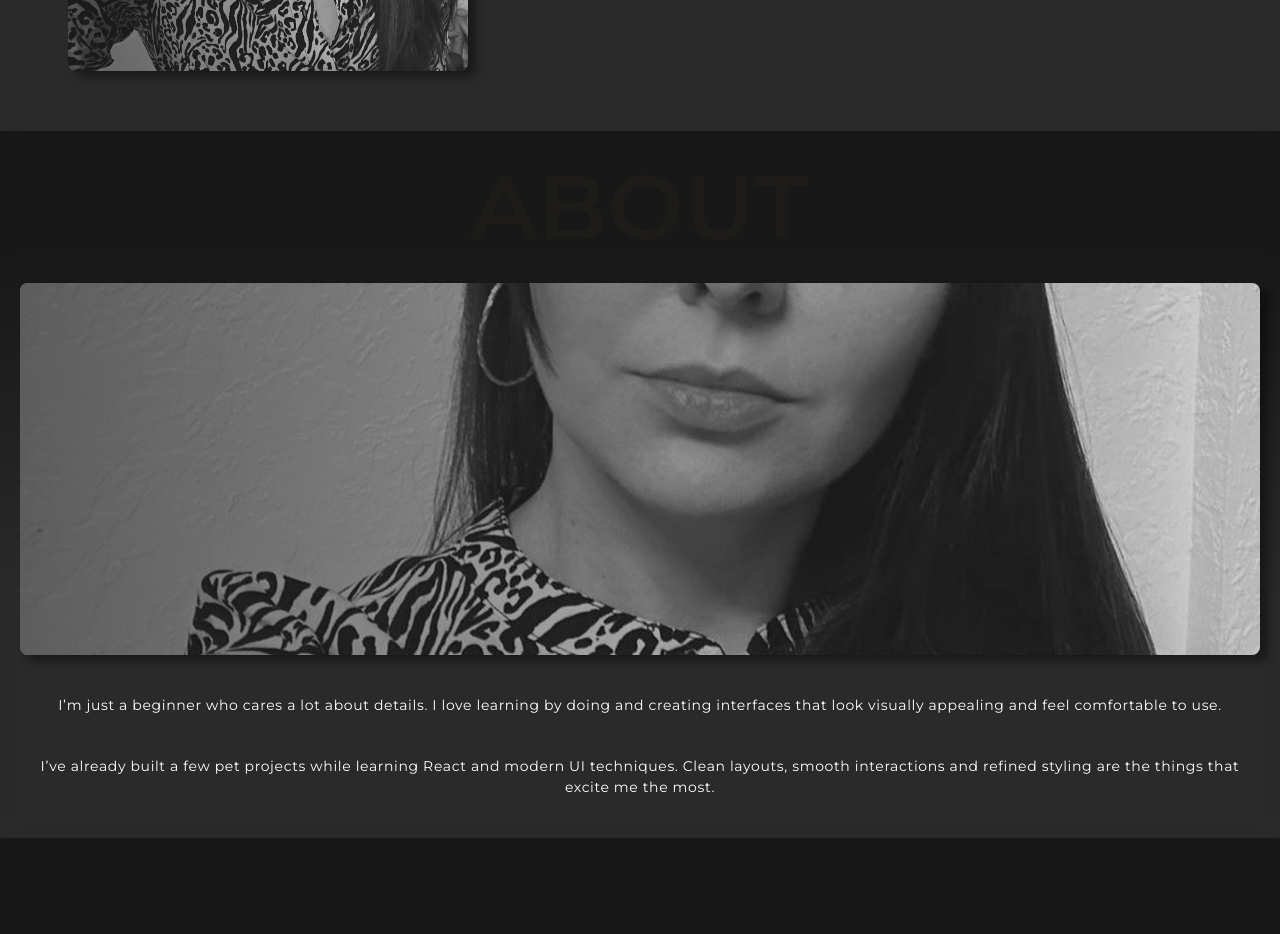
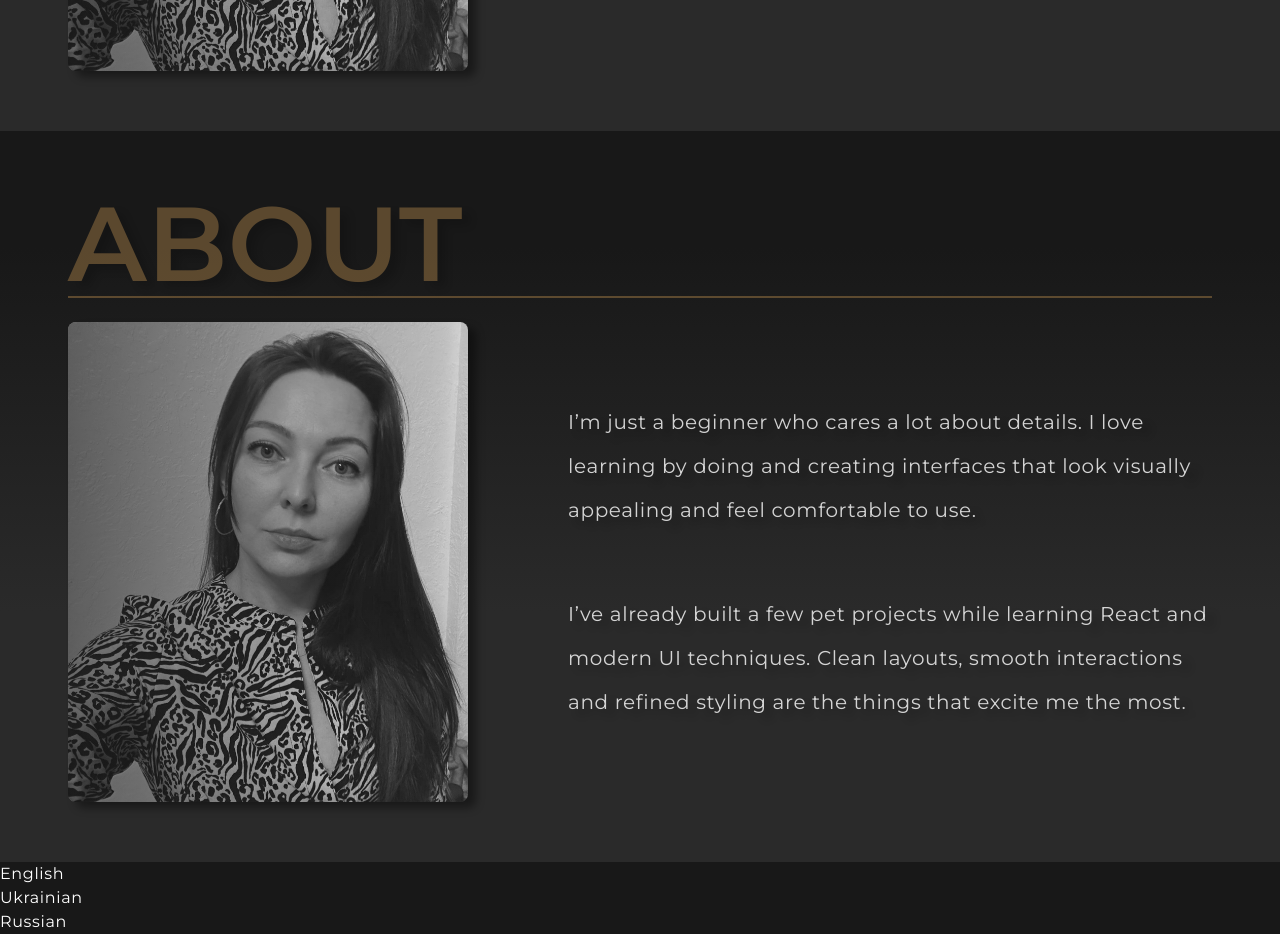
Before and after one commit to klyuchukviktoriya/portfolio, a React (Vite) app: page / in a window 1280 px wide. Shown: the part 1400-2334 px from the top of the page. Before the commit the page ends 2238 px from the top, so only its background shows below. Built offline with nearby package versions, Linux system fonts and the light colour scheme.

Commit message:
skill row

```diff
--- /dev/null
+++ b/src/components/SkillRow/SkillRow.jsx
@@ -0,0 +1,18 @@
+import css from "./SkillRow.module.scss";
+export default function SkillRow({ name, value, icon }) {
+  return (
+    <li className={css.skill}>
+      {icon && (
+        <svg className={css.icon}>
+          <use href={`/sprite.svg#icon-${icon}`} />
+        </svg>
+      )}
+
+      <span className={css.label}>{name}</span>
+
+      <div className={css.line}>
+        <span style={{ left: `${value}%` }} />
+      </div>
+    </li>
+  );
+}
--- a/src/components/Skills/Skills.jsx
+++ b/src/components/Skills/Skills.jsx
@@ -1,3 +1,5 @@
+import { languages } from "@/helpers/constants";
+import SkillRow from "../SkillRow/SkillRow";
 import css from "./Skills.module.scss";
 
 export default function Skills() {
@@ -5,25 +7,29 @@ export default function Skills() {
     <section className={css.about}>
       <div className={`${css.about__container} ${css.container}`}>
         <h2 className={css.about__title}>about</h2>
-        <div className={css.about__wrapper}>
-          <img
-            // className={css.about__img}
-            src="/my-photo.jpg"
-            alt="Klyuchuk Victoria"
-          />
+        <div className={css.about__content}>
+          <div className={css.about__wrapper}>
+            <img src="/my-photo.jpg" alt="Klyuchuk Victoria" />
+          </div>
+          <div className={css.about__text}>
+            <p>
+              I’m just a beginner who cares a lot about details. I love learning
+              by doing and creating interfaces that look visually appealing and
+              feel comfortable to use.
+            </p>
+            <p>
+              I’ve already built a few pet projects while learning React and
+              modern UI techniques. Clean layouts, smooth interactions and
+              refined styling are the things that excite me the most.
+            </p>
+          </div>
         </div>
-
-        <p className={css.about__text}>
-          I’m just a beginner who cares a lot about details. I love learning by
-          doing and creating interfaces that look visually appealing and feel
-          comfortable to use.
-        </p>
-        <p className={css.about__text}>
-          I’ve already built a few pet projects while learning React and modern
-          UI techniques. Clean layouts, smooth interactions and refined styling
-          are the things that excite me the most.
-        </p>
       </div>
+      <ul>
+        {languages.map(item => (
+          <SkillRow key={item.name} {...item} />
+        ))}
+      </ul>
     </section>
   );
 }
--- a/src/components/Skills/Skills.module.css
+++ b/src/components/Skills/Skills.module.css
@@ -27,34 +27,41 @@ nav > a {
 }
 
 .about__container {
-  -webkit-backdrop-filter: blur(8px);
-          backdrop-filter: blur(8px);
   background: linear-gradient(0deg, rgba(255, 255, 255, 0.08) 34%, rgba(24, 24, 24, 0.08) 84%);
+  padding: 40px 20px;
+  text-align: center;
+}
+.about__title {
+  color: var(--gold);
+  opacity: 0.4;
+  font-size: 48px;
+  font-weight: 600;
+  line-height: 1;
+  text-transform: uppercase;
+  position: relative;
+  border-bottom: 2px solid var(--gold);
+  text-shadow: 8px 6px 8px rgba(0, 0, 0, 0.4);
+  margin-bottom: 24px;
+}
+.about__content {
   display: flex;
   flex-direction: column;
   gap: 40px;
-  padding: 40px 20px;
-}
-.about__title {
-  color: var(--gold);
-  opacity: 0.03;
-  font-size: 90px;
-  font-weight: 600;
-  line-height: 0.8;
-  text-transform: uppercase;
-  text-align: center;
+  align-items: center;
 }
 .about__wrapper {
-  height: 372px;
+  height: 400px;
   box-shadow: 8px 6px 8px rgba(0, 0, 0, 0.4);
   position: relative;
   overflow: hidden;
   border-radius: 8px;
 }
 .about__wrapper img {
+  -o-object-position: top;
+     object-position: top;
   -o-object-fit: cover;
      object-fit: cover;
-  height: 372px;
+  height: 400px;
 }
 .about__wrapper::after {
   content: "";
@@ -64,6 +71,80 @@ nav > a {
   pointer-events: none;
 }
 .about__text {
+  display: flex;
+  flex-direction: column;
+  gap: 40px;
+}
+.about__text p {
+  text-shadow: 8px 6px 8px rgba(0, 0, 0, 0.4);
+  line-height: 2.2;
   font-size: 14px;
-  text-align: center;
+  opacity: 0.8;
+  max-width: 520px;
+}
+
+@media screen and (min-width: 768px) {
+  .about__container {
+    padding: 60px 40px;
+    text-align: left;
+  }
+  .about__title {
+    font-size: 105px;
+  }
+  .about__content {
+    flex-direction: row;
+    gap: 40px;
+    align-items: center;
+  }
+  .about__wrapper {
+    height: 440px;
+    min-width: 400px;
+  }
+  .about__wrapper img {
+    height: 440px;
+  }
+  .about__text {
+    gap: 60px;
+  }
+  .about__text p {
+    max-width: none;
+    line-height: 2.2;
+  }
+}
+@media screen and (min-width: 1080px) {
+  .about__container {
+    padding: 60px 68px;
+  }
+  .about__content {
+    gap: 100px;
+  }
+  .about__wrapper {
+    height: 480px;
+    width: 400px;
+  }
+  .about__wrapper img {
+    height: 480px;
+  }
+  .about__text p {
+    max-width: none;
+    line-height: 2.2;
+    font-size: 20px;
+  }
+}
+@media screen and (min-width: 1440px) {
+  .about__wrapper {
+    height: 480px;
+    width: 400px;
+  }
+  .about__wrapper img {
+    height: 480px;
+  }
+  .about__text {
+    margin-right: 60px;
+    gap: 80px;
+  }
+  .about__text p {
+    text-align: center;
+    line-height: 2.35;
+  }
 }/*# sourceMappingURL=Skills.module.css.map */
--- a/src/components/Skills/Skills.module.scss
+++ b/src/components/Skills/Skills.module.scss
@@ -3,32 +3,36 @@
 .about {
 
     &__container {
-        backdrop-filter: blur(8px);
+        // backdrop-filter: blur(8px);
         background: linear-gradient(0.00deg, rgba(255, 255, 255, 0.08) 34%, rgba(24, 24, 24, 0.08) 84%);
+        padding: 40px 20px;
+        text-align: center;
+    }
+
+    &__title {
+        color: var(--gold);
+        opacity: 0.4;
+        font-size: 48px;
+        font-weight: 600;
+        line-height: 1;
+        text-transform: uppercase;
+        position: relative;
+        border-bottom: 2px solid var(--gold);
+        text-shadow: 8px 6px 8px rgba(0, 0, 0, 0.4);
+        margin-bottom: 24px;
+    }
+
+    &__content {
         display: flex;
         flex-direction: column;
         gap: 40px;
-        padding: 40px 20px;
-    }
-
-    &__title {
-        // position: relative;
-        // z-index: -999;
-        color: var(--gold);
-        opacity: 0.03;
-        font-size: 90px;
-        font-weight: 600;
-        line-height: 0.8;
-        // letter-spacing: -3%;
-        // text-align: left;
-        text-transform: uppercase;
-        text-align: center;
-        // margin-bottom: 40px;
-        // text-transform: uppercase;
+        align-items: center;
     }
 
     &__wrapper {
-        height: 372px;
+        height: 400px;
+        // max-width: 600px;
+
         box-shadow: 8px 6px 8px rgba(0, 0, 0, 0.4);
         position: relative;
         // margin-bottom: 48px;
@@ -39,8 +43,9 @@
         img {
 
             // background: linear-gradient(270.00deg, rgba(0, 0, 0, 0), rgba(24, 24, 24, 0.6) 100%);
+            object-position: top;
             object-fit: cover;
-            height: 372px;
+            height: 400px;
         }
 
         &::after {
@@ -57,12 +62,177 @@
 
     &__text {
         // color: var(--dark);
-        // line-height: 1.5;
-        font-size: 14px;
+        display: flex;
+        flex-direction: column;
+        gap: 40px;
+
         // margin-bottom: 16px;
-        text-align: center;
-
+        // text-align: left;
+        p {
+            text-shadow: 8px 6px 8px rgba(0, 0, 0, 0.4);
+            line-height: 2.2;
+            font-size: 14px;
+            opacity: 0.8;
+            max-width: 520px;
+        }
     }
 
 
 }
+
+@media screen and (min-width: 768px) {
+
+    .about {
+
+        &__container {
+            // backdrop-filter: blur(8px);
+            // background: linear-gradient(0.00deg, rgba(255, 255, 255, 0.08) 34%, rgba(24, 24, 24, 0.08) 84%);
+
+
+            padding: 60px 40px;
+            text-align: left;
+        }
+
+        &__title {
+            // position: relative;
+            // z-index: -999;
+            // color: var(--gold);
+            // opacity: 0.03;
+            font-size: 105px;
+            // font-weight: 600;
+            // line-height: 0.8;
+            // letter-spacing: -3%;
+            // text-align: left;
+            // text-transform: uppercase;
+
+            // margin-bottom: 16px;
+            // text-transform: uppercase;
+        }
+
+        &__content {
+            // display: flex;
+            flex-direction: row;
+            gap: 40px;
+            align-items: center;
+        }
+
+        &__wrapper {
+            height: 440px;
+            min-width: 400px;
+
+            img {
+                height: 440px;
+            }
+        }
+
+        &__text {
+
+            gap: 60px;
+
+            p {
+                max-width: none;
+                line-height: 2.2;
+                // font-size: 18px;
+            }
+        }
+
+
+    }
+}
+
+@media screen and (min-width: 1080px) {
+
+    .about {
+        &__container {
+            padding: 60px 68px;
+            // text-align: left;
+        }
+
+        &__title {
+            // font-size: 180px;
+            // margin-bottom: 60px;
+
+        }
+
+        &__content {
+            // display: flex;
+            // flex-direction: row;
+            gap: 100px;
+            // align-items: center;
+        }
+
+        &__wrapper {
+            height: 480px;
+            width: 400px;
+
+            img {
+                height: 480px;
+            }
+        }
+
+        &__text {
+
+            // gap: 100px;
+
+            p {
+                max-width: none;
+                line-height: 2.2;
+                font-size: 20px;
+                // font-size: 18px;
+            }
+        }
+
+
+    }
+
+}
+
+
+@media screen and (min-width: 1440px) {
+
+    .about {
+        &__container {
+            // padding: 80px 140px;
+            // text-align: left;
+        }
+
+        &__title {
+            // font-size: 240px;
+            // margin-bottom: 60px;
+
+        }
+
+        &__content {
+            // display: flex;
+            // flex-direction: row;
+            // gap: 100px;
+            // align-items: center;
+        }
+
+        &__wrapper {
+            height: 480px;
+            width: 400px;
+
+            img {
+                height: 480px;
+            }
+        }
+
+        &__text {
+            margin-right: 60px;
+            gap: 80px;
+
+            p {
+
+                // max-width: none;
+                text-align: center;
+                line-height: 2.35;
+                // font-size: 22px;
+                // font-size: 18px;
+            }
+        }
+
+
+    }
+
+}
--- /dev/null
+++ b/src/helpers/constants.js
@@ -0,0 +1,22 @@
+export const languages = [
+  { name: "English", value: 70 },
+  { name: "Ukrainian", value: 90 },
+  { name: "Russian", value: 95 },
+];
+
+export const personalSkills = [
+  { name: "Team work", value: 70 },
+  { name: "Creativity", value: 80 },
+  { name: "Attentiveness", value: 85 },
+];
+
+export const softwareSkills = [
+  { name: "HTML5", value: 90, icon: "html" },
+  { name: "CSS3", value: 85, icon: "css" },
+  { name: "React.js", value: 60, icon: "react" },
+  { name: "TypeScript", value: 50, icon: "ts" },
+  { name: "JavaScript", value: 65, icon: "js" },
+  { name: "Git / GitHub", value: 60, icon: "git" },
+  { name: "SCSS", value: 70, icon: "scss" },
+  { name: "Figma", value: 80, icon: "figma" },
+];
```
Also changed, not shown: src/components/SkillRow/SkillRow.module.scss (added), 1 other file (tests, documents, lock files or other folders).
